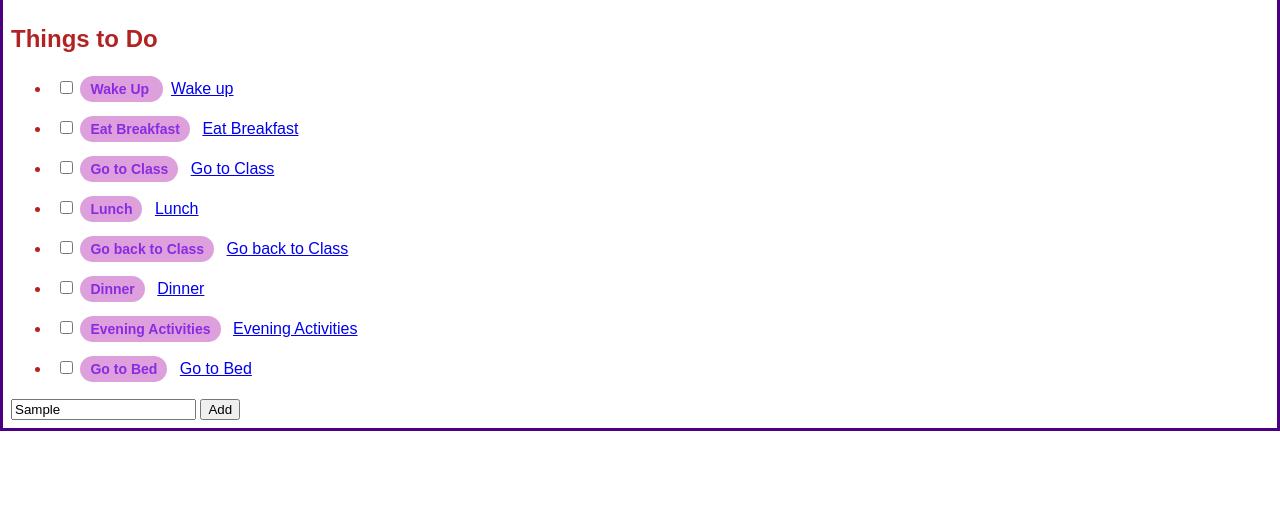
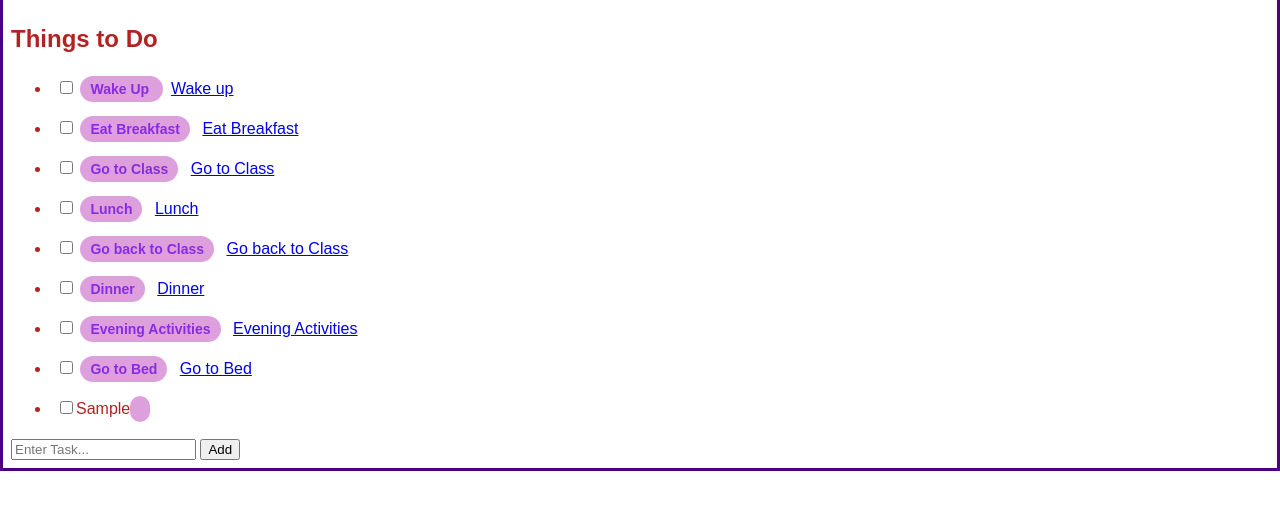
Before and after one commit to sshick/todo_app_front_end, a plain HTML site: page index.html in a window 1280 px wide. Both pictures are taken after typing "Sample" into the empty fields and a click on the input "Add". Shown: the part 82-592 px from the top of the page. Drawn offline with nearby package versions, Linux system fonts and the light colour scheme.

Commit message:
attempted to add index js commands, partially failed

```diff
--- a/index.css
+++ b/index.css
@@ -9,7 +9,6 @@ html{
     font-family: sans-serif;
     color: #B22222;
 }
-
 .todo{
     font-weight:bold;
     color:#8A2BE2;
--- a/index.html
+++ b/index.html
@@ -3,6 +3,8 @@
     <head>
         <title>Todo List Application</title>
         <link href="index.css" type="text/css" rel="stylesheet">
+        <script src="https://ajax.googleleapis.com/ajax/libs/jquery/3.2.1/jquery.min.js"></script>
+        <script type="text/javascript" src="index.js"></script>
     </head>
     <body>
         <h1>Home</h1>
--- a/index.js
+++ b/index.js
@@ -0,0 +1,8 @@
+$(document).ready(function(){
+    $("#submit-button").click(function(){
+        var todoBlock = $(this).closest("#new-todo-block")
+        var description = todoBlock.find("#enter-task")
+    $("ul").append("<li> <input type='checkbox'/>" + description.val() + "<span class='todo'>" + "</span> </li>")
+    description.val("")
+    })
+})
```
